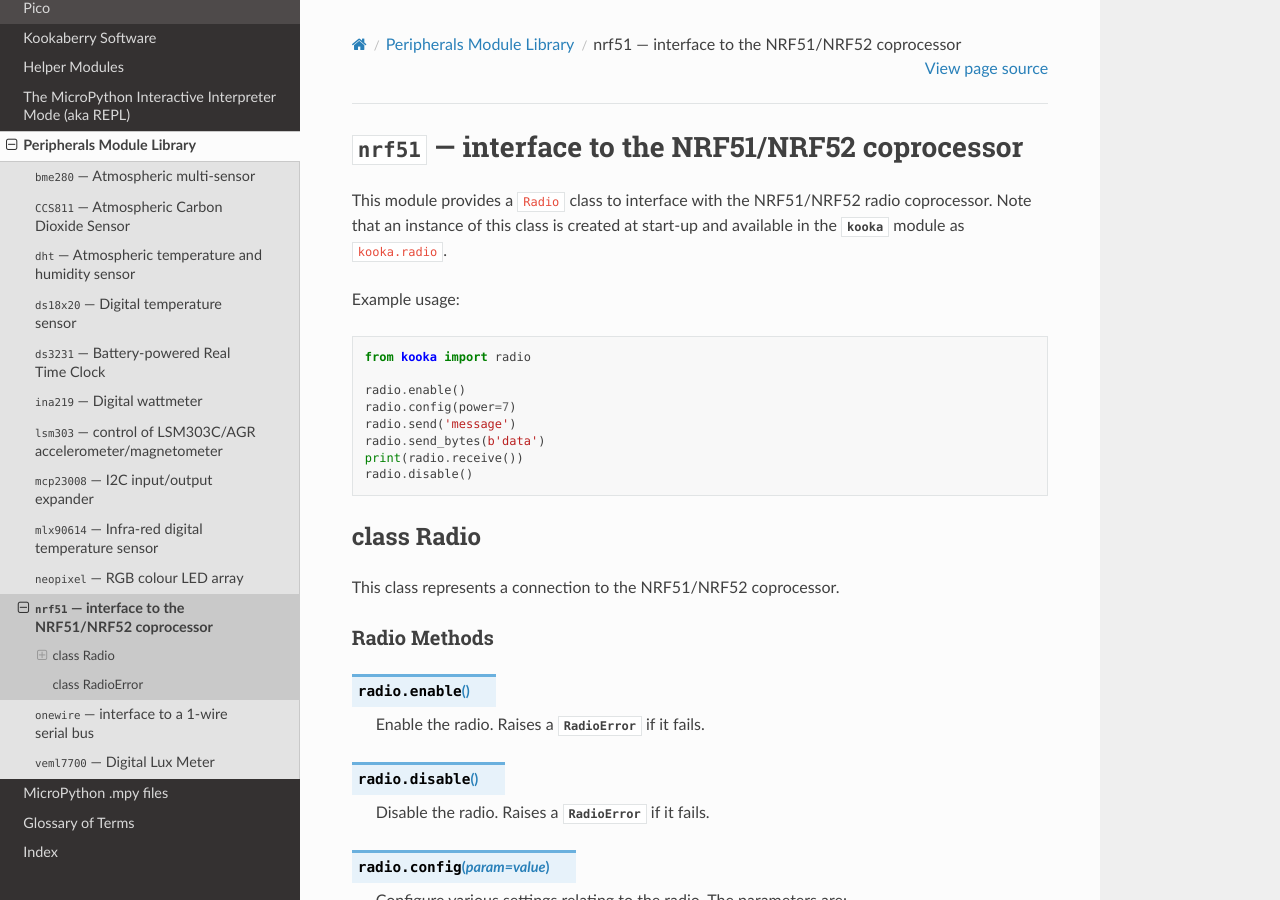
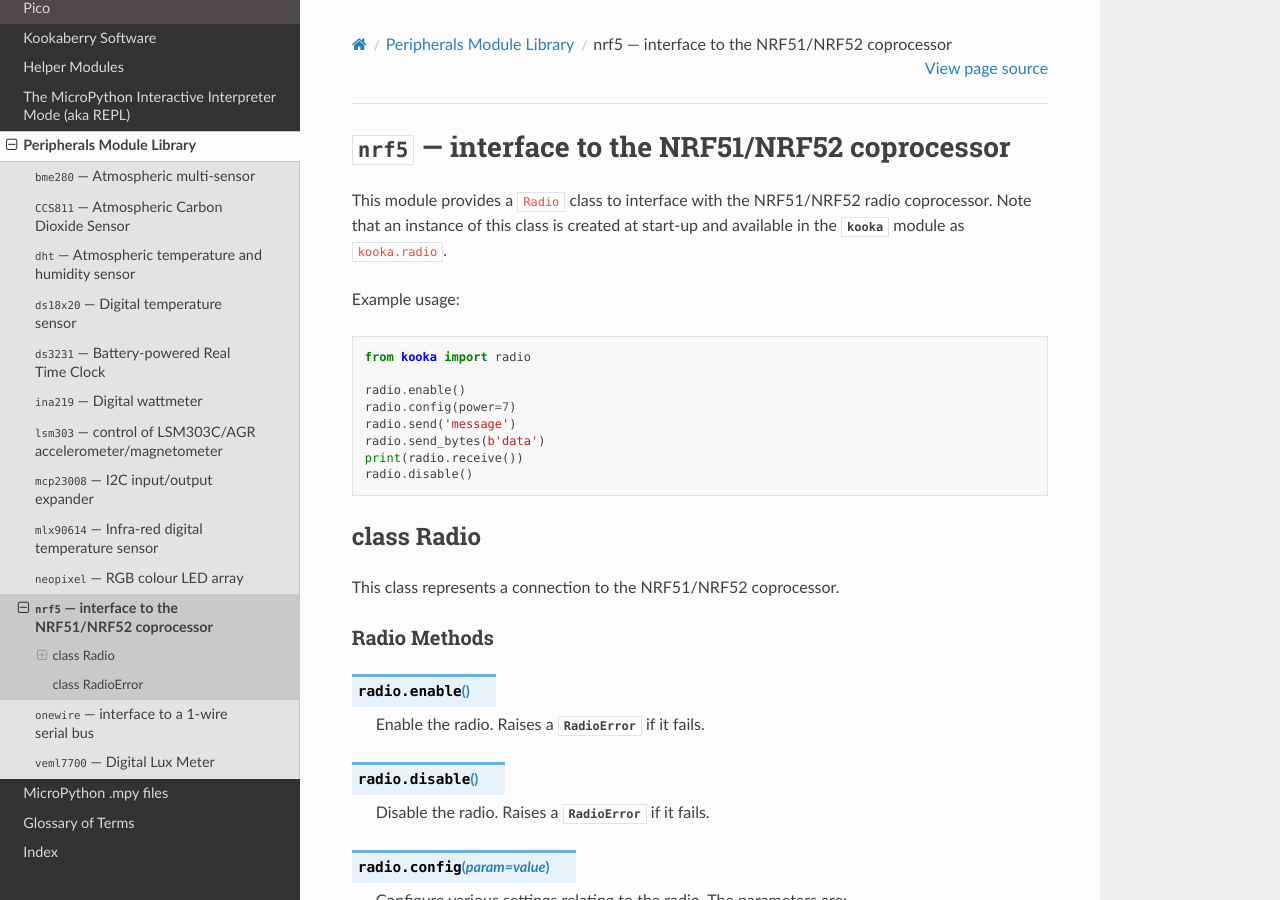
Before and after one commit to TDStrasser/Kookaberry-Reference-Guide, a Sphinx documentation site: the page built from docs/source/nrf5.rst, in a window 1280 px wide and 900 px high. Built offline with Sphinx 7.4.7 and the Read the Docs theme 2.0.0, drawn with Linux system fonts in a browser that asks for light colours.

Commit message:
Updated references to nrf5

```diff
--- a/docs/source/kooka.rst
+++ b/docs/source/kooka.rst
@@ -53,7 +53,7 @@ Instances
     radio
 
     This handles the interface to the 2.4GHz digital packet radio, an instance of
-    :ref:`nrf51.Radio`.
+    :ref:`nrf5.Radio`.
 
 
 .. _kooka.LED:
--- a/docs/source/nrf51.rst
+++ b/docs/source/nrf5.rst
@@ -1,9 +1,9 @@
 *********************************************************
-:mod:`nrf51` --- interface to the NRF51/NRF52 coprocessor
+:mod:`nrf5` --- interface to the NRF51/NRF52 coprocessor
 *********************************************************
-.. _nrf51:
+.. _nrf5:
 
-.. module:: nrf51
+.. module:: nrf5
    :synopsis: interface to the NRF51/NRF52 radio coprocessor
 
 This module provides a ``Radio`` class to interface with the NRF51/NRF52 radio coprocessor.
@@ -21,7 +21,7 @@ Example usage::
     print(radio.receive())
     radio.disable()
 
-.. _nrf51.Radio:
+.. _nrf5.Radio:
 
 class Radio
 ===========
--- a/docs/source/peripherals.rst
+++ b/docs/source/peripherals.rst
@@ -42,6 +42,6 @@ The **Kookaberry**'s built-in software modules are described in the following se
     mcp23008.rst
     mlx90614.rst
     neopixel.rst
-    nrf51.rst
+    nrf5.rst
     onewire.rst
     veml7700.rst
```
